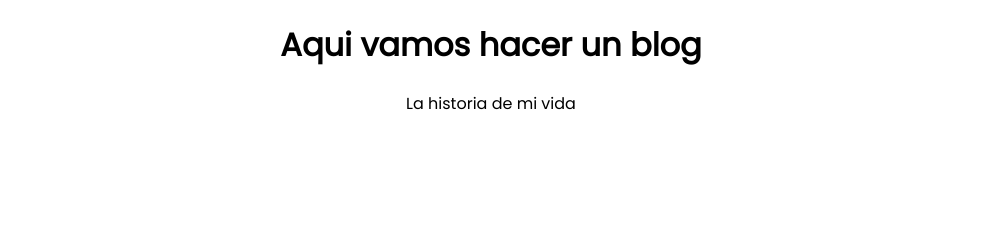
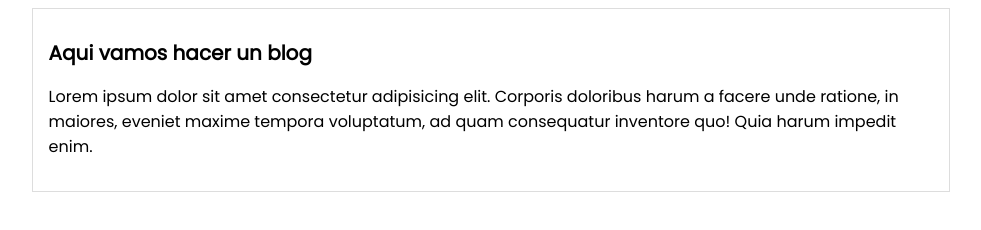
Before and after one commit to miguel9214/gitGithub, a website: page public/index.html in a window 1280 px wide. Shown: the whole page, without its empty margins (149-1130 px from the left). Drawn offline with Linux system fonts and the light colour scheme.

Commit message:
index y css modificado

```diff
--- a/public/css/style.css
+++ b/public/css/style.css
@@ -3,3 +3,14 @@ body{
     font-family: 'Poppins', sans-serif;
     text-align: center;
 }
+#container{
+    width: 70%;
+    padding: 1em;
+    text-align: left;
+    border: 1px solid #ddd;
+    margin: 0 auto;
+}
+
+#container h1{
+    font-size: 20px;
+}
--- a/public/index.html
+++ b/public/index.html
@@ -8,9 +8,11 @@
     <title>Document</title>
   </head>
   <body>
-    <div>
-      <h1>Aqui vamos hacer un blog</h1>
-      <p>La historia de mi vida</p>
+    <div id="container">
+        <div id="post">
+            <h1>Aqui vamos hacer un blog</h1>
+            <p>Lorem ipsum dolor sit amet consectetur adipisicing elit. Corporis doloribus harum a facere unde ratione, in maiores, eveniet maxime tempora voluptatum, ad quam consequatur inventore quo! Quia harum impedit enim.</p>
+        </div>
     </div>
   </body>
 </html>
```
